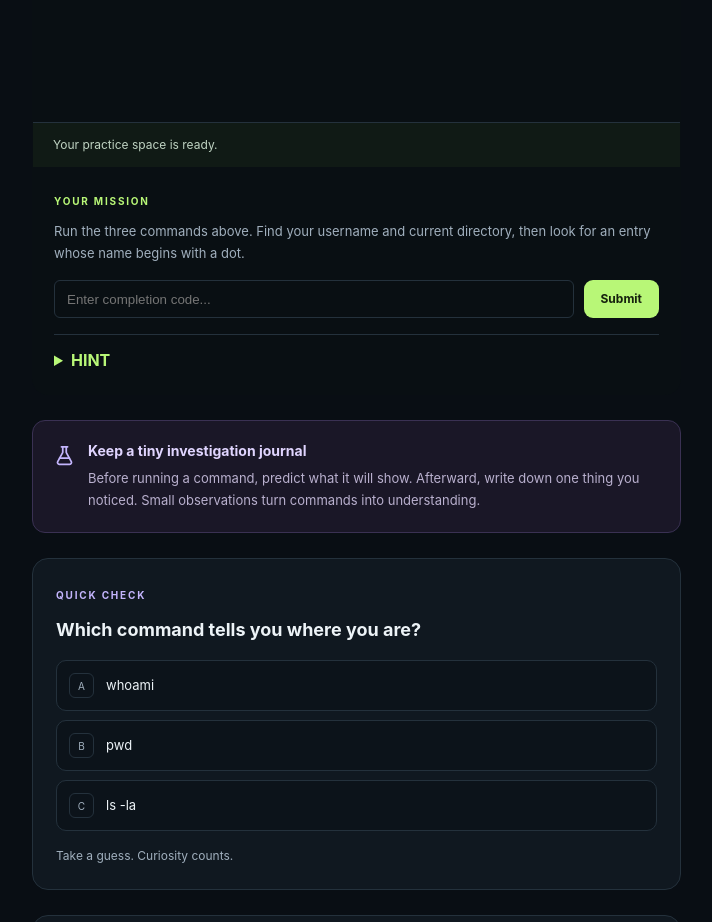
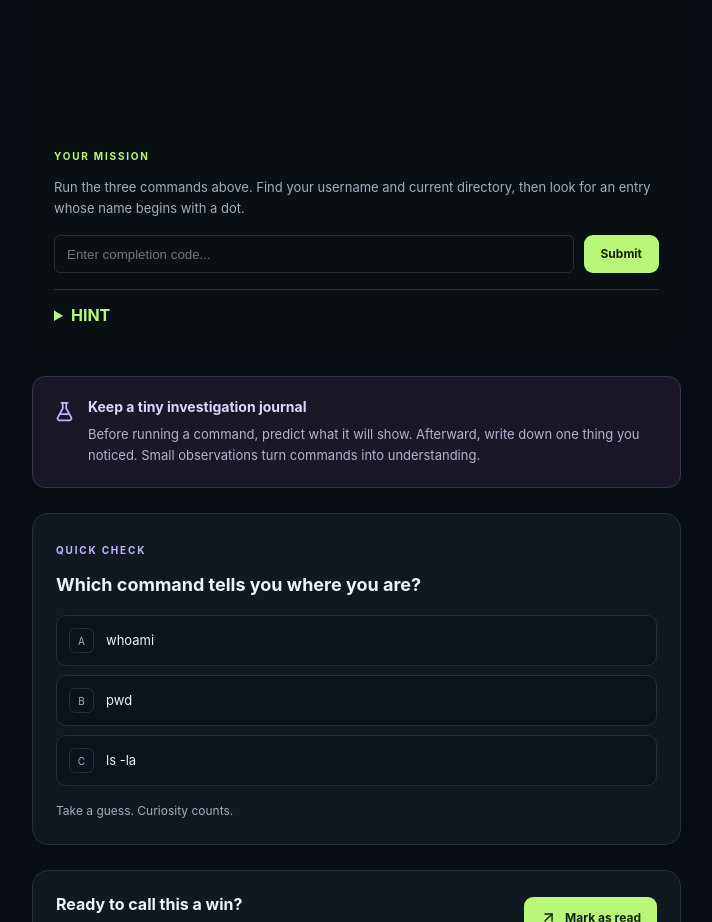
Before and after one commit to NotIcyFalcon/cipher-lab, a Next.js app: page / in a window 1280 px wide. Shown: the part 1260-2182 px from the top of the page, without its empty margins (276-988 px from the left). Built offline with nearby package versions, Linux system fonts and the light colour scheme.

Commit message:
UI tweak: Center terminal status messages and hide horizontal scrollbar

```diff
--- a/src/app/globals.css
+++ b/src/app/globals.css
@@ -513,3 +513,4 @@ details p { overflow-wrap: anywhere; }
   .workspace-shell .hero { padding: 32px 0 28px; }
   .next-step, .path-card { padding: 22px; }
 }
+.terminal-screen .xterm-viewport { overflow-x: hidden !important; }
--- a/src/components/LabTerminal.tsx
+++ b/src/components/LabTerminal.tsx
@@ -261,17 +261,20 @@ export default function LabTerminal({ labId, title }: Props) {
           className="terminal-screen"
           aria-label={`${title} interactive terminal`}
         />
-        {!request && (
+        {!request ? (
           <p className="terminal-empty">
             A little curiosity. A few commands. <br />
             Connect whenever you are ready.
           </p>
+        ) : (
+          /* Show status overlay only when not connected/ready */
+          !status.includes("Connected.") && (
+            <p className="terminal-empty" style={{ zIndex: 10, background: "#090f13", pointerEvents: "none", color: "#b9b0ce" }}>
+              {status === "Opening your practice space..." ? "Starting the machine ..." : status}
+            </p>
+          )
         )}
       </div>
-
-      <p className="terminal-status" role="status">
-        {status}
-      </p>
     </div>
   );
 }
```
